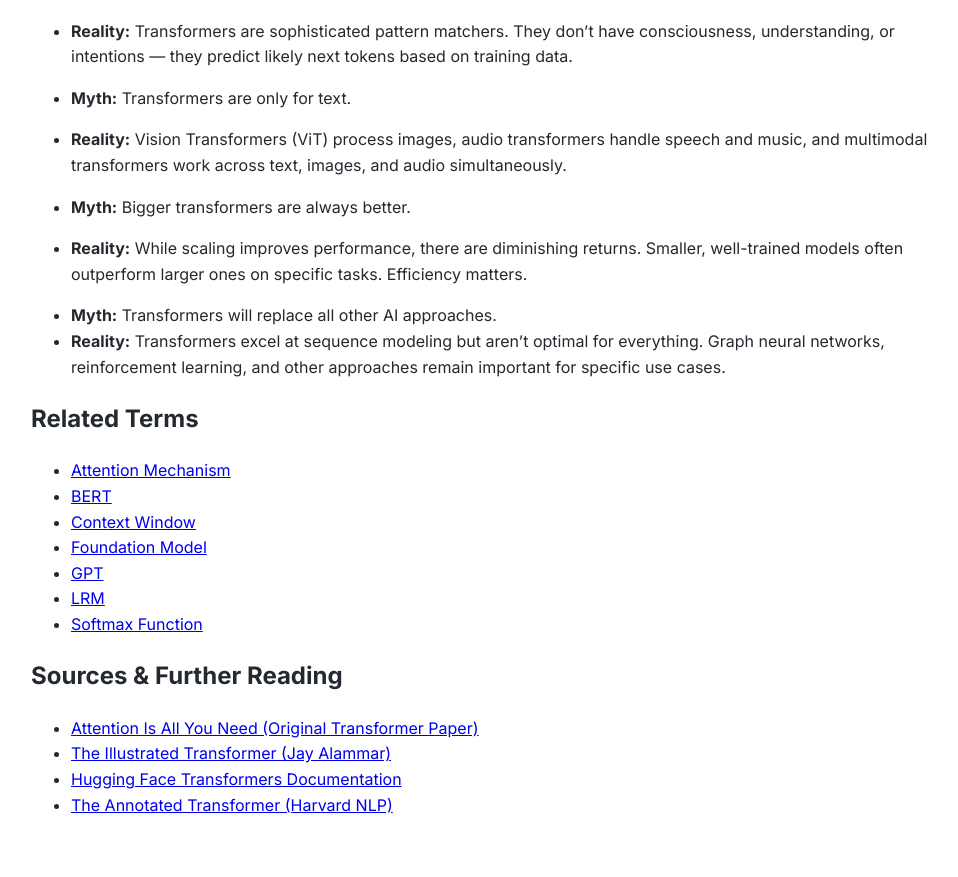
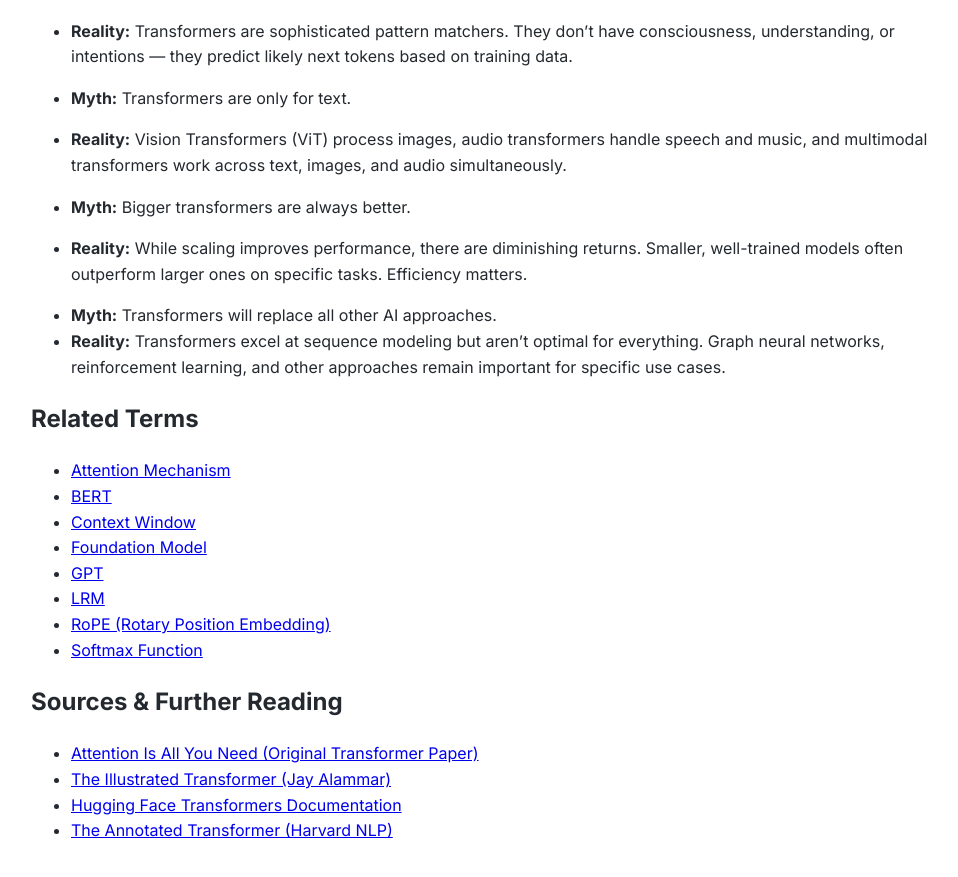
Before and after one commit to alexnubla/ai-dictionary, a Jekyll site: the page built from terms/transformer.md, in a window 1280 px wide and 900 px high, scrolled down 4074 px. Shown: the top 877 px of the window, without its empty margins (159-1117 px from the left). Built offline with Jekyll 4.4.1, drawn with Linux system fonts in a browser that asks for light colours.

Commit message:
Update transformer.md

```diff
--- a/terms/transformer.md
+++ b/terms/transformer.md
@@ -167,6 +167,7 @@ print("Sentiment:", result)
 - [Foundation Model](../foundation-model/)
 - [GPT](../gpt/)
 - [LRM](../lrm/)
+- [RoPE (Rotary Position Embedding)](../rope/)
 - [Softmax Function](../softmax-function/)
 
 ## Sources & Further Reading
```
